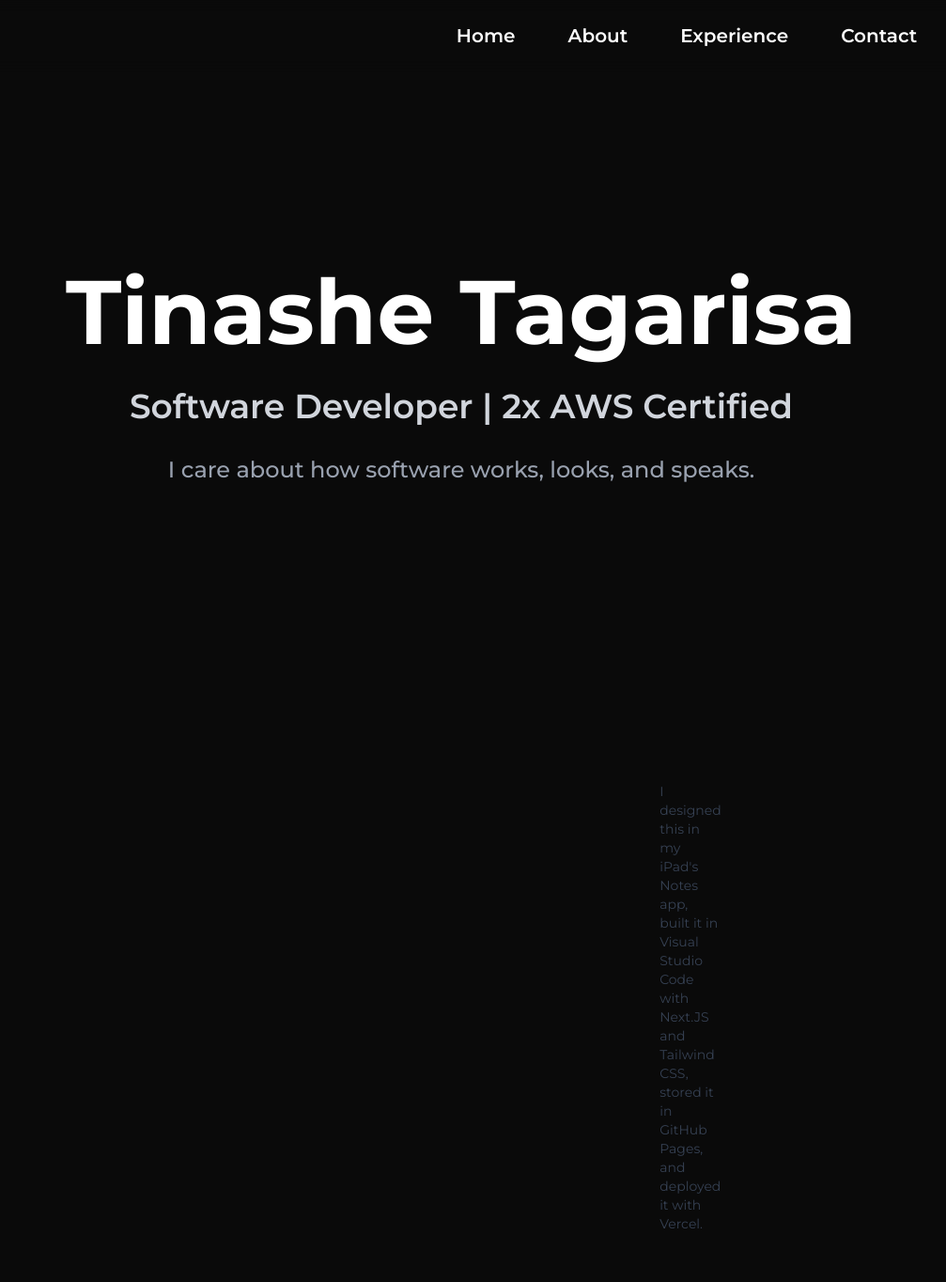
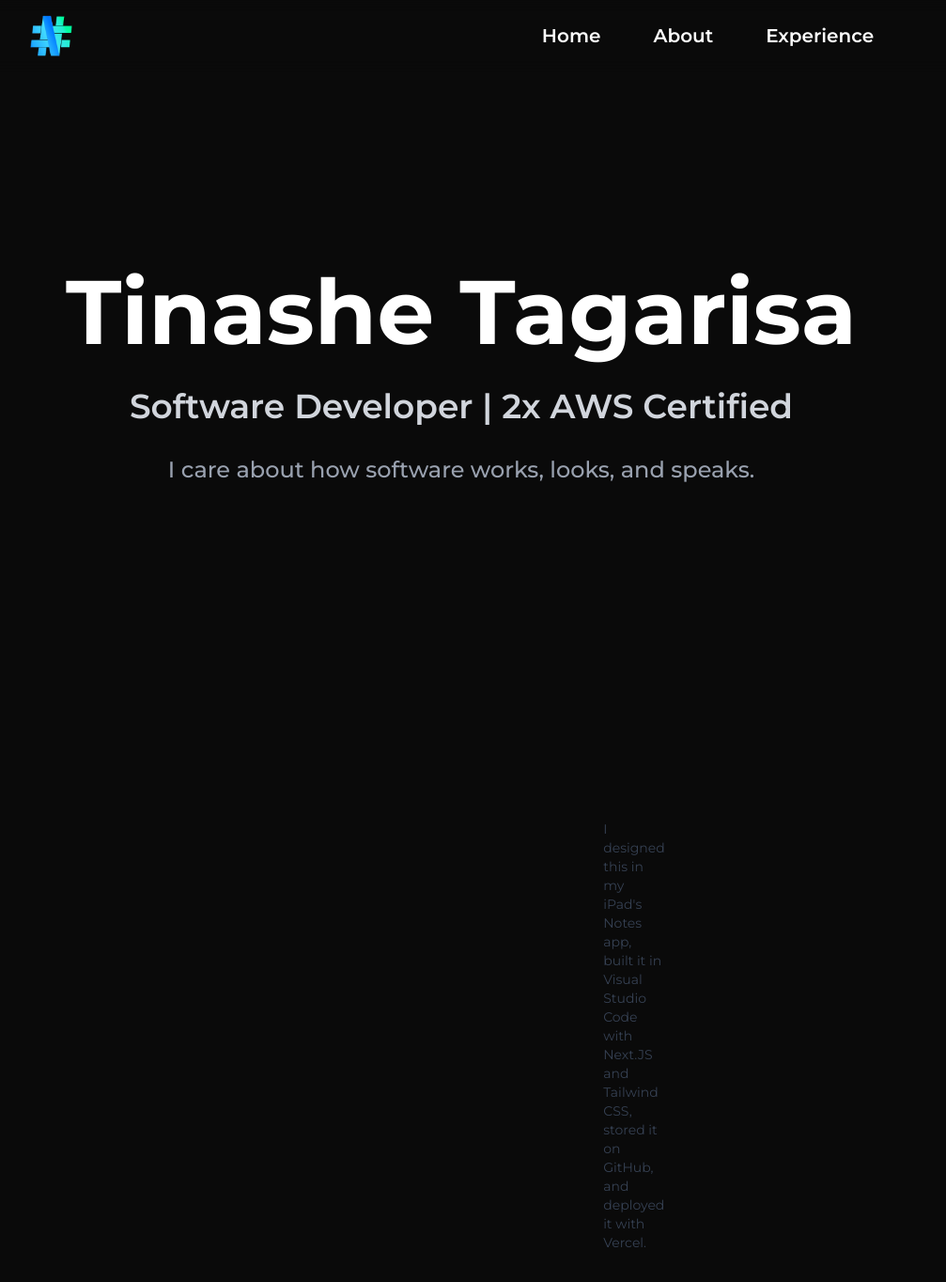
Before and after one commit to tagaritt/nashtag-dev, a Next.js app: page / in a window 1280 px wide. Shown: the whole page at 94% size, without its empty margins (149-1156 px from the left). Built offline with nearby package versions, Linux system fonts and the light colour scheme.

Commit message:
Removal of contact page

```diff
--- a/app/components/Footer.tsx
+++ b/app/components/Footer.tsx
@@ -5,7 +5,7 @@ import Image from 'next/image';
 const Footer = () => {
     return (
         <footer className=" text-white py-8">
-            <div className="max-w-6xl mx-102 px-4">
+            <div className="max-w-6xl mx-111 mt-10 px-4">
                 <div className="flex items-center justify-center gap-6 mb-2ds">
                     {/* Github Icon */}
                     <Link href="https://github.com/tagaritt" className="transition duration-300 hover:scale-110 opacity-60 hover:opacity-100">
@@ -18,7 +18,7 @@ const Footer = () => {
                     </Link>
 
                     {/* Footnote */}
-                    <p className="pl-110 text-sm text-gray-700">I designed this in my iPad's Notes app, built it in Visual Studio Code with Next.JS and Tailwind CSS, stored it in GitHub Pages, and deployed it with Vercel.</p>
+                    <p className="pl-80 text-sm text-gray-700">I designed this in my iPad{"'"}s Notes app{","} built it in Visual Studio Code with Next{"."}JS and Tailwind CSS{","} stored it on GitHub{","} and deployed it with Vercel{"."}</p>
                 </div>
             </div>
         </footer>
--- a/app/components/Navbar.tsx
+++ b/app/components/Navbar.tsx
@@ -15,7 +15,6 @@ const Navbar = () => {
             <Link href="/" className="text-white font-semibold hover:animate-pulse transition-colors">Home</Link>
             <Link href="/about" className="text-white font-semibold hover:text-white transition-colors">About</Link>
             <Link href="/experience" className="text-white font-semibold hover:text-white transition-colors">Experience</Link>
-            <Link href="/contact" className="text-white font-semibold hover:text-white transition-colors">Contact</Link>
         </ul>
     </nav>
   )
```
